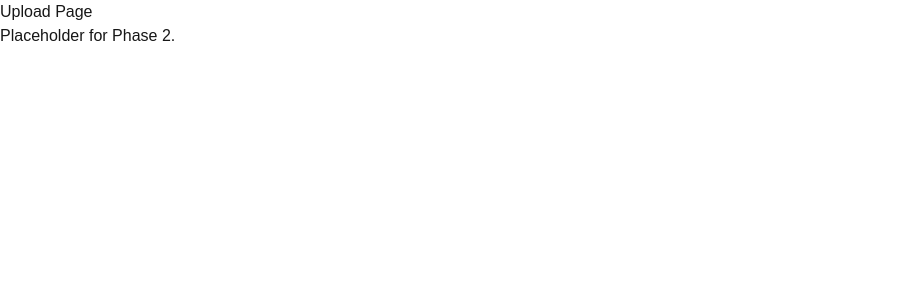
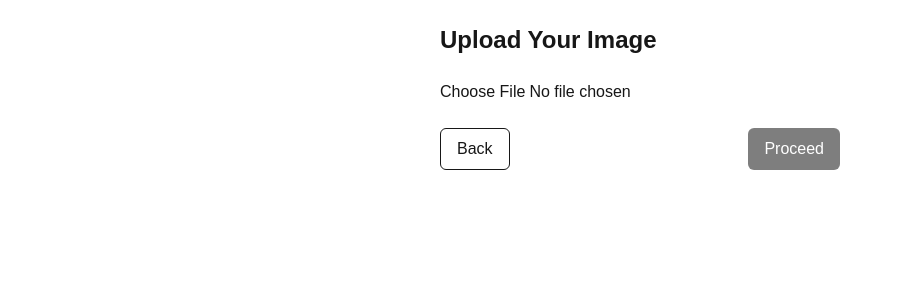
Before and after one commit to raymondknuss/skinstric-frontend, a Next.js app: page /upload in a window 1280 px wide. Shown: the top 300 px of the page, without its empty margins (0-902 px from the left). Built offline with nearby package versions, Linux system fonts and the light colour scheme.

Commit message:
Phase 2 foundation: image upload and Base64 conversion

```diff
--- a/app/upload/page.tsx
+++ b/app/upload/page.tsx
@@ -1,8 +1,111 @@
+"use client";
+
+import { useState } from "react";
+import { useRouter } from "next/navigation";
+
 export default function UploadPage() {
+  const router = useRouter();
+
+  const [file, setFile] = useState<File | null>(null);
+  const [previewUrl, setPreviewUrl] = useState<string | null>(null);
+  const [base64Image, setBase64Image] = useState<string | null>(null);
+  const [error, setError] = useState<string | null>(null);
+
+  function handleFileChange(e: React.ChangeEvent<HTMLInputElement>) {
+    const selectedFile = e.target.files?.[0] ?? null;
+
+    if (!selectedFile) {
+      setFile(null);
+      setPreviewUrl(null);
+      setBase64Image(null);
+      setError(null);
+      return;
+    }
+
+    const validTypes = ["image/jpeg", "image/png"];
+
+    if (!validTypes.includes(selectedFile.type)) {
+      setFile(null);
+      setPreviewUrl(null);
+      setBase64Image(null);
+      setError("Please upload a JPG or PNG image.");
+      return;
+    }
+
+    setFile(selectedFile);
+    setPreviewUrl(URL.createObjectURL(selectedFile));
+    setError(null);
+
+    const reader = new FileReader();
+
+    reader.onloadend = () => {
+      const result = reader.result;
+
+      if (typeof result === "string") {
+        setBase64Image(result);
+      } else {
+        setBase64Image(null);
+      }
+    };
+
+    reader.readAsDataURL(selectedFile);
+  }
+
+  function handleBack() {
+    router.push("/details");
+  }
+
+  function handleProceed() {
+    if (!file || error || !base64Image) return;
+    router.push("/results");
+  }
+
   return (
-    <div>
-      <h1>Upload Page</h1>
-      <p>Placeholder for Phase 2.</p>
+    <div className="max-w-md mx-auto p-6 space-y-6">
+      <h1 className="text-2xl font-semibold">Upload Your Image</h1>
+
+      <input
+        type="file"
+        accept="image/jpeg,image/png"
+        onChange={handleFileChange}
+      />
+
+      {error && (
+        <p className="text-red-600">{error}</p>
+      )}
+
+      {previewUrl && (
+        <img
+          src={previewUrl}
+          alt="Image preview"
+          className="w-full rounded-md"
+        />
+      )}
+
+      {base64Image && (
+        <p className="text-sm text-green-700">
+          Image converted to Base64
+        </p>
+      )}
+
+      <div className="flex justify-between">
+        <button
+          type="button"
+          onClick={handleBack}
+          className="px-4 py-2 border rounded-md"
+        >
+          Back
+        </button>
+
+        <button
+          type="button"
+          onClick={handleProceed}
+          disabled={!file || !!error || !base64Image}
+          className="px-4 py-2 rounded-md bg-black text-white disabled:opacity-50"
+        >
+          Proceed
+        </button>
+      </div>
     </div>
   );
 }
```
